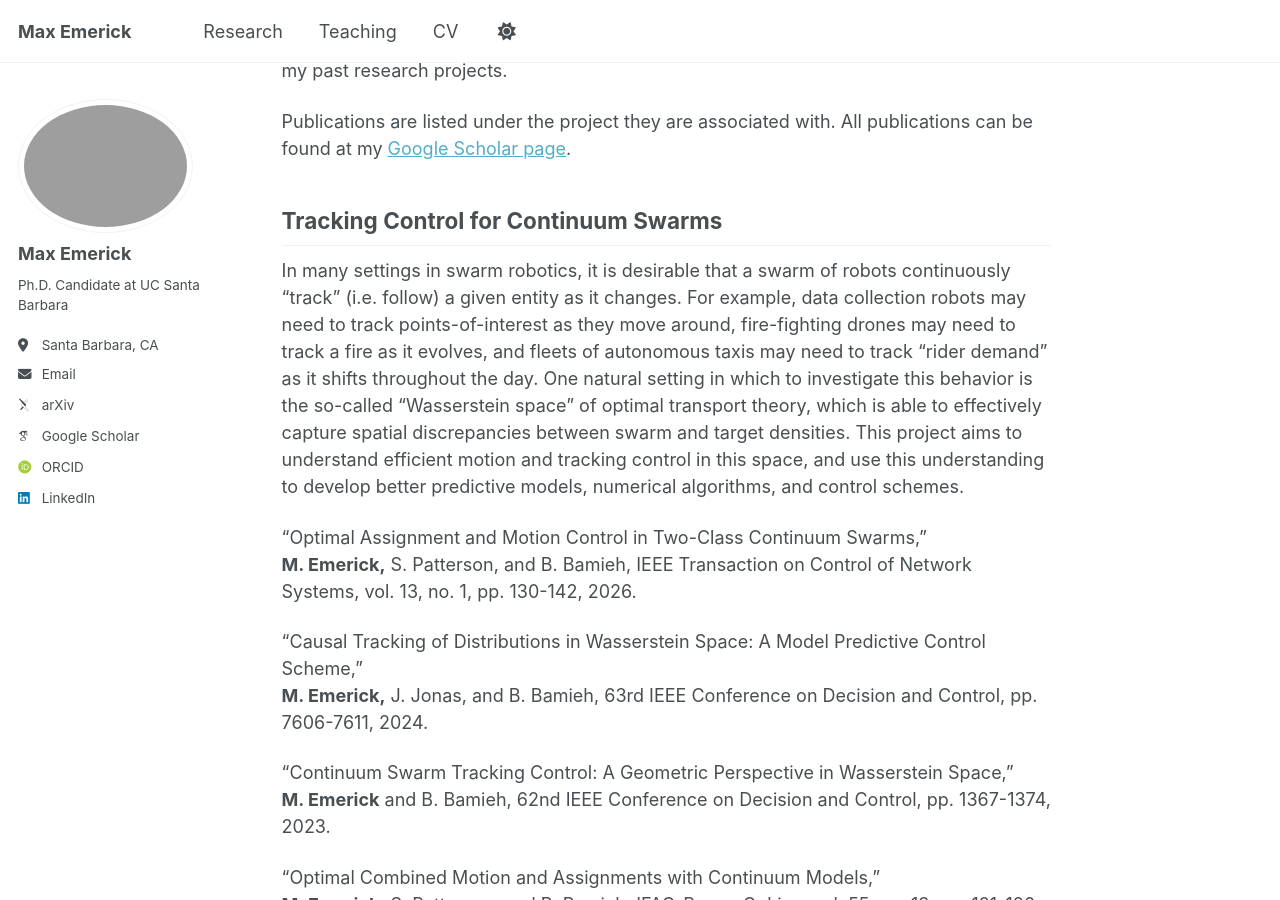
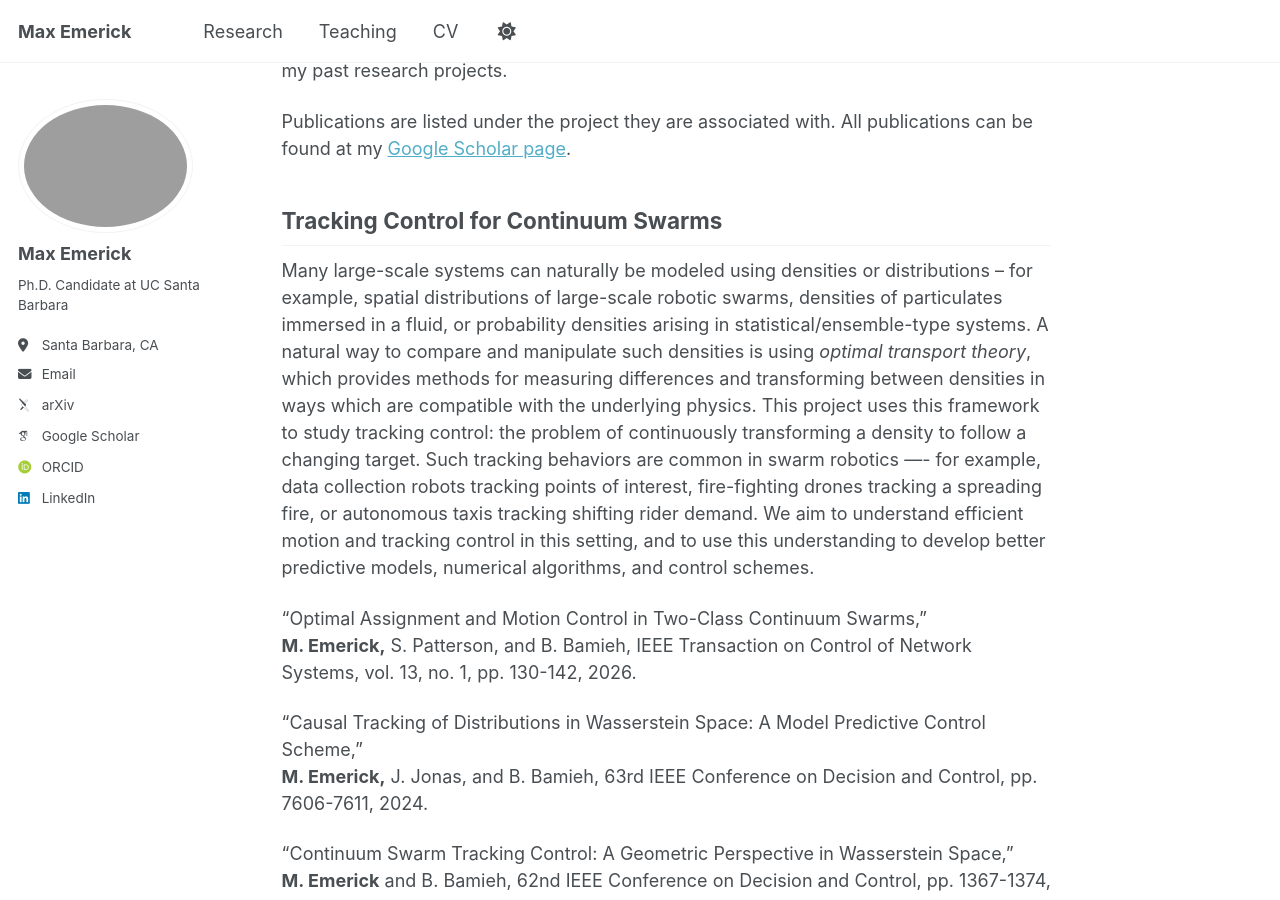
Before and after one commit to maxemerick/maxemerick.github.io, a Jekyll site: the page built from _pages/research.md, in a window 1280 px wide and 900 px high, scrolled down 964 px. Built offline with Jekyll 4.4.1, drawn with Linux system fonts in a browser that asks for light colours; some web fonts are replaced.

Commit message:
Update research.md

```diff
--- a/_pages/research.md
+++ b/_pages/research.md
@@ -20,7 +20,7 @@ Publications are listed under the project they are associated with. All publicat
 
 Tracking Control for Continuum Swarms
 ----------
-In many settings in swarm robotics, it is desirable that a swarm of robots continuously "track" (i.e. follow) a given entity as it changes. For example, data collection robots may need to track points-of-interest as they move around, fire-fighting drones may need to track a fire as it evolves, and fleets of autonomous taxis may need to track "rider demand" as it shifts throughout the day. One natural setting in which to investigate this behavior is the so-called "Wasserstein space" of optimal transport theory, which is able to effectively capture spatial discrepancies between swarm and target densities. This project aims to understand efficient motion and tracking control in this space, and use this understanding to develop better predictive models, numerical algorithms, and control schemes.
+Many large-scale systems can naturally be modeled using densities or distributions -- for example, spatial distributions of large-scale robotic swarms, densities of particulates immersed in a fluid, or probability densities arising in statistical/ensemble-type systems. A natural way to compare and manipulate such densities is using *optimal transport theory*, which provides methods for measuring differences and transforming between densities in ways which are compatible with the underlying physics. This project uses this framework to study tracking control: the problem of continuously transforming a density to follow a changing target. Such tracking behaviors are common in swarm robotics —- for example, data collection robots tracking points of interest, fire-fighting drones tracking a spreading fire, or autonomous taxis tracking shifting rider demand. We aim to understand efficient motion and tracking control in this setting, and to use this understanding to develop better predictive models, numerical algorithms, and control schemes.
 
 
 "Optimal Assignment and Motion Control in Two-Class Continuum Swarms," \
```
